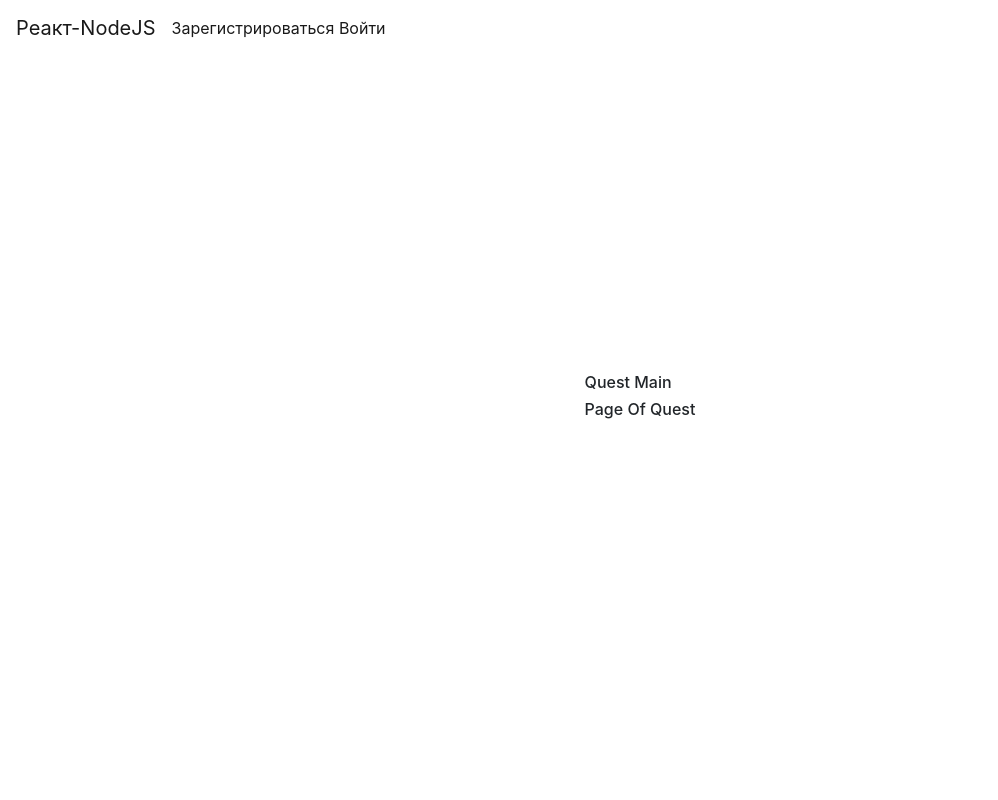
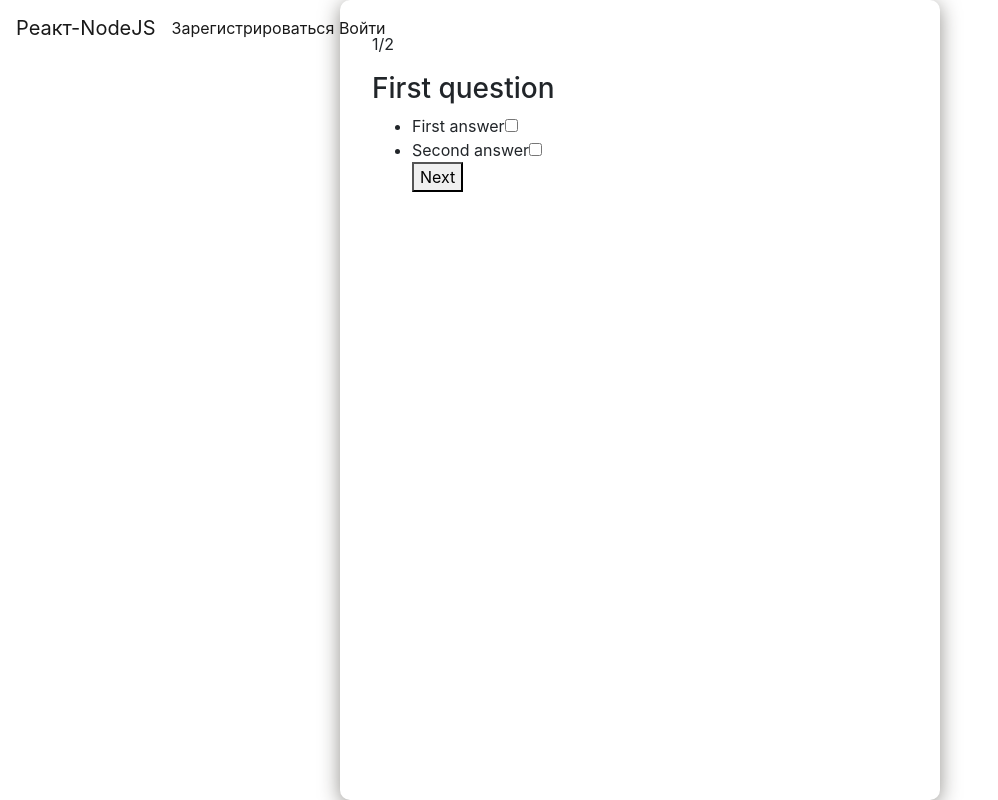
Before and after one commit to NikolaiNorboev/BioHacker, a React (Create React App) app in the folder client/: page /quest in a window 1280 px wide. Shown: the whole page, without its empty margins (0-998 px from the left). Built offline with nearby package versions, Linux system fonts and the light colour scheme.

Commit message:
animation work

```diff
--- a/client/package.json
+++ b/client/package.json
@@ -8,6 +8,7 @@
     "@testing-library/react": "^9.3.2",
     "@testing-library/user-event": "^7.1.2",
     "bootstrap": "^4.5.0",
+    "node-sass": "^4.14.1",
     "react": "^16.13.1",
     "react-bootstrap": "^1.1.1",
     "react-dom": "^16.13.1",
--- /dev/null
+++ b/client/src/components/questionnaire/PageOfQuest/PageOfQuest.scss
@@ -0,0 +1,95 @@
+.question {
+  position: absolute;
+  top: 50%;
+  left: 50%;
+  transform: translate(-50%, -50%);
+  width: 100%;
+  min-height: 100vh;
+  max-width: 600px;
+  margin: 0 auto;
+  padding: 2rem;
+  background-color: #fff;
+  border-radius: 10px;
+  box-shadow: 0 4px 20px rgba(38,33,26, 0.5)
+}
+
+.question__options-wrap {
+  border: 1px solid rgba(128, 128, 128, 0.3);
+  border-radius: 8px;
+  max-width: 600px;
+  margin: 3rem auto;
+  overflow: hidden;
+}
+
+.question__count {
+  font-size: 3rem;
+  margin-top: 1rem;
+  padding-left: 1.5rem;
+  margin-left: -1.5rem;
+  text-align: left;
+}
+
+.question__text {
+  margin-top: 1rem;
+}
+
+.question__img {
+  width: auto;
+  max-width: 100%;
+  height: 200px;
+  display: block;
+  padding-left: 1.5rem;
+  padding-right: 1.5rem;
+  margin: auto;
+  margin-top: 2rem;
+}
+
+.question__option,
+.question__comment {
+  display: block;
+  text-align: left;
+}
+
+.question__comment {
+  margin-top: 1.2rem;
+  @media (max-width: 600px ) {
+    font-size: 14px;
+  }
+}
+
+.question__option {
+  padding-left: 1.5rem;
+  padding-right: 1.5rem;
+  padding-top: 1.5rem;
+  padding-bottom: 1.5rem;
+  cursor: pointer;
+
+  &:hover {
+    background-color: rgba(38,33,26, 0.05);
+  }
+
+  &:first-child {
+    border-bottom: 1px solid rgba(128, 128, 128, 0.3);
+  }
+
+  p {
+    color: #101010;
+  }
+}
+
+.question__option--answered {
+  cursor: initial;
+  &:hover {
+    background-color: transparent;
+  }
+}
+
+.question__option--wrong {
+  border-left: 2px solid red;
+  color: red;
+}
+
+.question__option--right {
+  border-left: 2px solid green;
+  color: green;
+}
--- a/client/src/components/questionnaire/PageOfQuest/index.js
+++ b/client/src/components/questionnaire/PageOfQuest/index.js
@@ -1,9 +1,27 @@
 import React from 'react';
+import './PageOfQuest.scss'
 
-function PageOfQuest() {
+function PageOfQuest(props) {
+
+  const { getNext, questionIndex, questionText, data, questionsCount} = props;
+
   return(
-    <div>
-      <h6>Page Of Quest</h6>
+    <div className="question">
+
+      <p className="questionCount">{questionIndex}/{questionsCount}</p>
+      <h3>{questionText}</h3>
+      <ul className="questionUl">
+        {data.length && data.map(second => {
+          return(
+            <li key={questionIndex + data.key} className="questionLi">
+              <span className="questionSpan">{second.questionOption}</span>
+              <input className="questionInput"type="checkbox" defaultChecked={second.questionAnswer} />
+            </li>
+          )
+        })}
+      <button onClick={getNext}>Next</button>
+      </ul>
+
     </div>
   )
 }
--- /dev/null
+++ b/client/src/components/questionnaire/QuestMain/QuestMain.scss
@@ -0,0 +1,26 @@
+//slide animation
+.slide-enter {
+  left: 50%;
+  opacity: 0;
+}
+.slide-enter.slide-enter-active {
+  opacity: 1;
+  left: 50%;
+  transition: all .5s;
+}
+.slide-exit {
+  left: 50%;
+  opacity: 1;
+}
+.slide-exit.slide-exit-active {
+  left: -150%;
+  opacity: 0;
+  transition: all .5s;
+}
+
+
+
+.quiz-wrap {
+  position: relative;
+  min-height: 118vh;
+}
--- a/client/src/components/questionnaire/QuestMain/index.js
+++ b/client/src/components/questionnaire/QuestMain/index.js
@@ -1,13 +1,40 @@
-import React from 'react';
+import React, { useState } from 'react';
+import { CSSTransition, TransitionGroup } from "react-transition-group";
+import { useSelector } from 'react-redux';
 import PageOfQuest from '../PageOfQuest';
-import {useSelector} from 'react-redux';
+import './QuestMain.scss'
 
-function QuestMain() {
+function QuestMain(props) {
   const data = useSelector(state => state.quest);
-  return(
-    <div>
+  const [questionIndex,setQI] = useState(0);
+  function getNext() {
+    // let history = props.history;
+    console.log('button');
+    if (data.length === questionIndex + 1) {
+      // this.props.getResult(this.state.score, history);
+      console.log('Fin');
+    } else {
+      setQI(questionIndex + 1);
+    }
+  }
+
+  return (
+    <div className='questMain'>
       <h6>Quest Main</h6>
-      <PageOfQuest />
+      <TransitionGroup>
+        <CSSTransition
+          timeout={500}
+          classNames="slide"
+          key={questionIndex}
+        >
+          <PageOfQuest
+            key={questionIndex}
+            {...data[questionIndex]}
+            getNext={getNext}
+            questionsCount={data.length}
+          />
+        </CSSTransition>
+      </TransitionGroup>
     </div>
   )
 }
--- a/client/src/redux/reducers/questionnaire.js
+++ b/client/src/redux/reducers/questionnaire.js
@@ -1,35 +1,35 @@
 const initialState = [
   {
-    answer: '1',
-    question_text: 'First question',
+    questionIndex: '1',
+    questionText: 'First question',
     data: [
       {
         key: 1,
-        question_option: 'First answer',
-        question_answer: false,
+        questionOption: 'First answer',
+        questionAnswer: false,
       },
       {
         key: 2,
-        question_option: 'First answer',
-        question_answer: false,
+        questionOption: 'Second answer',
+        questionAnswer: false,
       }
     ]
   },
   {
-    answer: '2',
-    question_text: 'Second question',
+    questionIndex: '2',
+    questionText: 'Second question',
     data: [
       {
         key: 1,
-        question_option: 'First answer',
-        question_answer: false,
+        questionOption: 'First answer',
+        questionAnswer: false,
       },
       {
         key: 2,
-        question_option: 'First answer',
-        question_answer: false,
-      },
-    ],
+        questionOption: 'Second answer',
+        questionAnswer: false,
+      }
+    ]
   },
 ];
 
```
Also changed, not shown: 1 other file (tests, documents, lock files or other folders).
